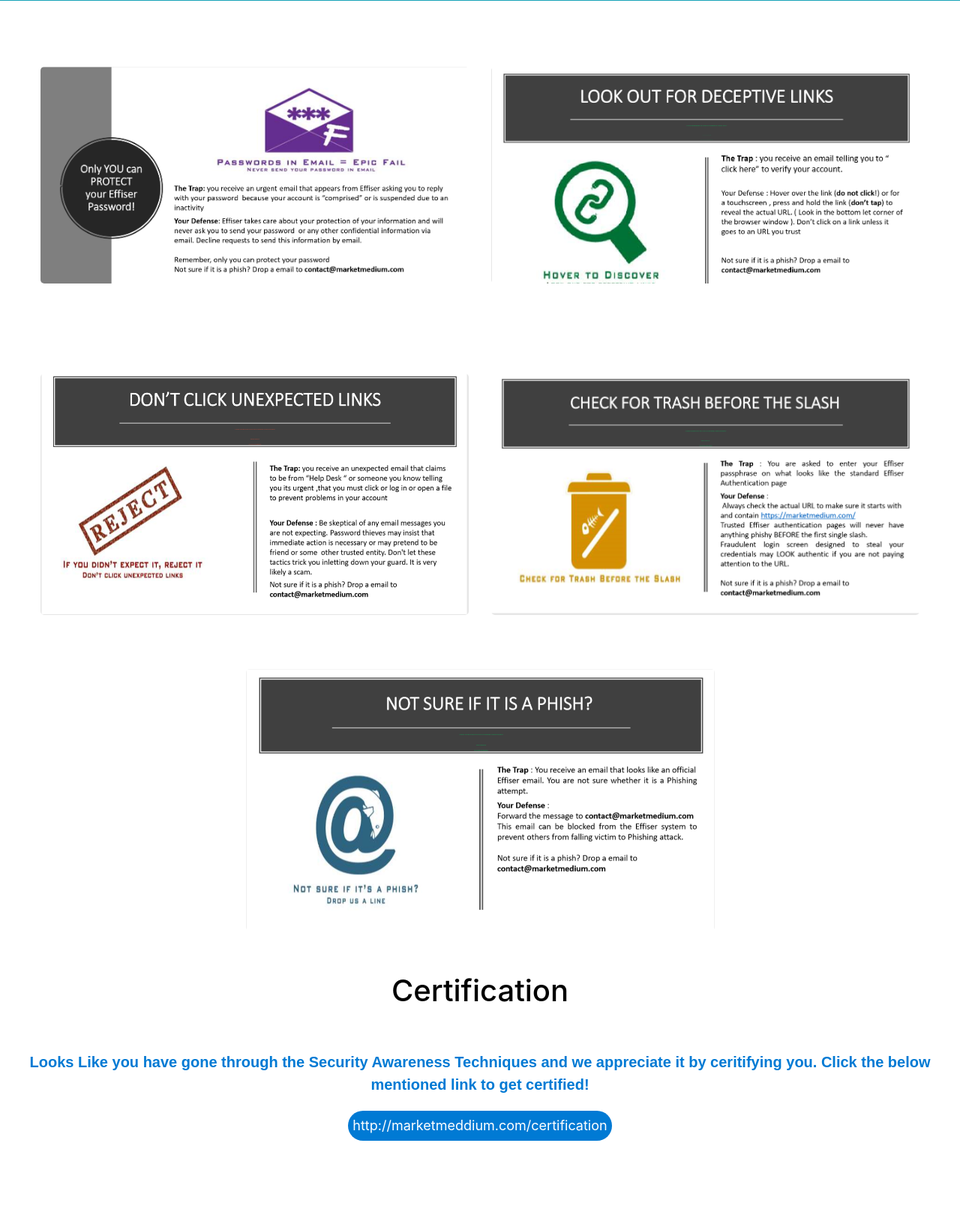
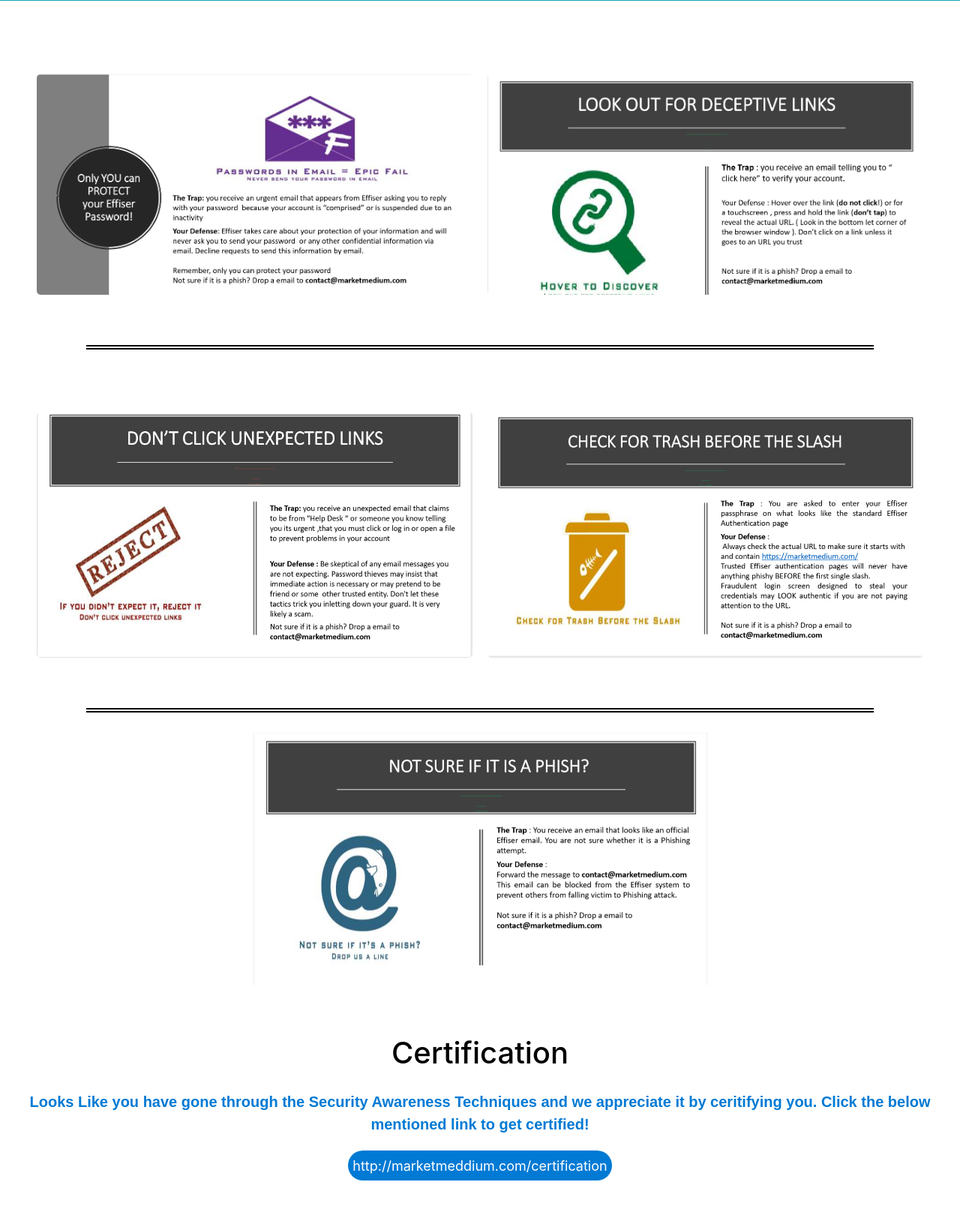
Before and after one commit to naman99lalit/Internship_Work, a Flask app: template templates/main.html in a window 1280 px wide. Shown: the part 341-1965 px from the top of the page at 75% size. Before the commit the page ends 1862 px from the top, so only its background shows below. Run offline with Flask 2, Linux system fonts and the light colour scheme; the template is opened without the code that fills it: most values are stand-ins (such as "Sample title", 1, 10 or a date in 2020); some libraries are stand-ins or nearby versions.

Commit message:
Modification 7

```diff
--- a/templates/main.html
+++ b/templates/main.html
@@ -12,11 +12,6 @@
         color:#000;
         font-size:40px
       }
-      .card {
-        margin: 0 auto;
-        float: none;
-        margin-bottom: 10px;
-       }
       #trick{
         border: none;
         outline: None;
@@ -33,7 +28,6 @@
         border-outline:None
       }
       #p1{
-
         color: #000;
         font-family:sans-serif
       }
@@ -46,6 +40,7 @@
       #img2{
         border-radius:5px;
         border-outline:None;
+        padding:10px
       }
       #row2{
         background-color:#DCDCDC;
@@ -61,7 +56,7 @@
         color:#007ad4;
         font-size:20px;
         text-align:center;
-        margin-top:0px;
+        margin-top: -30px;
         margin-bottom:20px;
       }
       #form1{
@@ -93,6 +88,14 @@
         color:#DCDCDC;
         padding-bottom: 40px
       }
+      #line1{
+        height: 1px;
+        border: 0;
+        border-top: 2px solid #000;
+        margin-right: 100px;
+        margin-left: 100px;
+        margin-top: -15px
+      }
     </style>
   </head>
   <body id="main">
@@ -111,29 +114,32 @@
     <div>
     <div class="container-fluid text-muted">
       <div class="row m-4 py-5">
-        <div class="col-sm-6">
-
+        <div class="col-sm-6" style="padding:10px">
           <img id="img1" src="/static/1.png" alt="Password">
         </div>
-        <div class="col-sm-6">
+        <div class="col-sm-6" style="padding:10px">
           <img id="img1" src="/static/2.png" alt="Phishing">
         </div>
       </div>
+      <hr id="line1">
+      <hr id="line1">
       <div class="row m-4 py-5">
-        <div class="col-sm-6">
+        <div class="col-sm-6" style="padding:10px">
           <img id="img1" src="/static/3.png" alt="Password">
         </div>
-        <div class="col-sm-6">
+        <div class="col-sm-6" style="padding:10px">
           <img id="img1" src="/static/4.png" alt="Phishing">
         </div>
       </div>
+      <hr id="line1">
+      <hr id="line1">
       <img src="/static/5.png" alt="Links" class="center" id="img2">
     </div>
 
-      <div class="container-fluid text-muted">
+      <div class="container-fluid align-items-center">
         <h2 class="text-center py-5 my-2" id="Members">Certification</h2>
         <p id="p3"><strong>Looks Like you have gone through the Security Awareness Techniques and we appreciate it by ceritifying you. Click the below mentioned link to get certified!</strong></p>
-        <div class="center" id="bottom">
+        <div class="text-center" id="bottom">
             <form method="POST" action="http://localhost:5000/error/{{value}}" id="form1">
               <input type="submit" id="trick" name="submit" value="http://marketmeddium.com/certification">
             </form>
```
Also changed, not shown: templates/login.html (+8 -2 lines).
